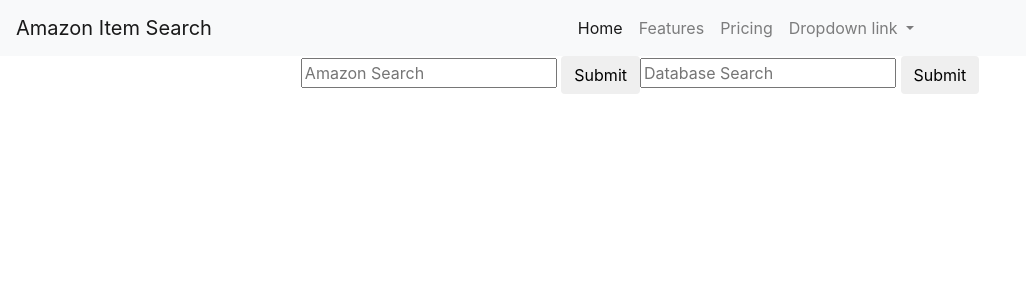
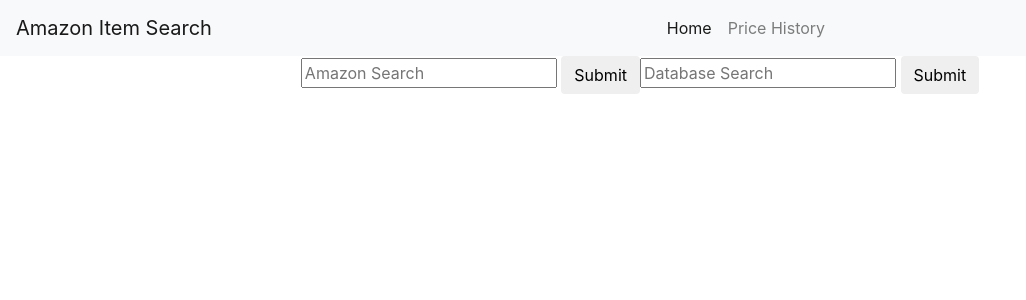
Before and after one commit to ajfidan/itemsearch, a Django app: page / in a window 1280 px wide. Shown: the top 300 px of the page, without its empty margins (0-1026 px from the left). Run offline with Django 3.2, Linux system fonts and the light colour scheme; some libraries are stand-ins or nearby versions.

Commit message:
added price tracker page

```diff
--- a/itemsearchapp/templates/base.html
+++ b/itemsearchapp/templates/base.html
@@ -26,20 +26,7 @@
                   <a class="nav-link" href="{% url 'home' %}">Home <span class="sr-only">(current)</span></a>
                 </li>
                 <li class="nav-item">
-                  <a class="nav-link" href="#">Features</a>
-                </li>
-                <li class="nav-item">
-                  <a class="nav-link" href="#">Pricing</a>
-                </li>
-                <li class="nav-item dropdown">
-                  <a class="nav-link dropdown-toggle" href="#" id="navbarDropdownMenuLink" data-toggle="dropdown" aria-haspopup="true" aria-expanded="false">
-                    Dropdown link
-                  </a>
-                  <div class="dropdown-menu" aria-labelledby="navbarDropdownMenuLink">
-                    <a class="dropdown-item" href="#">Action</a>
-                    <a class="dropdown-item" href="#">Another action</a>
-                    <a class="dropdown-item" href="#">Something else here</a>
-                  </div>
+                  <a class="nav-link" href="{% url 'price_history' %}">Price History</a>
                 </li>
               </ul>
             </div>
--- a/itemsearchapp/urls.py
+++ b/itemsearchapp/urls.py
@@ -26,4 +26,5 @@
     path('amazonsearch/', views.amazonsearch, name='amazonsearch'),
     path('dbsearch/', views.dbsearch, name='dbsearch'),
     path('track/', views.track_item, name='track_item'),
+    path('price_history/', views.price_history, name='price_history')
 ]
--- a/itemsearchapp/views.py
+++ b/itemsearchapp/views.py
@@ -62,6 +62,15 @@
 
     return render(request, 'track.html', context)
 
+def price_history(request):
+    item_obj = Item.objects.filter(isTracked=True)
+
+    context = {
+        "items": item_obj
+    }
+
+    return render(request, 'pricehistory.html', context)
+
 def getItemAmazon(searchname):
 
     headers = {
```
Also changed, not shown: itemsearchapp/templates/pricehistory.html (added, +21 -0 lines).
